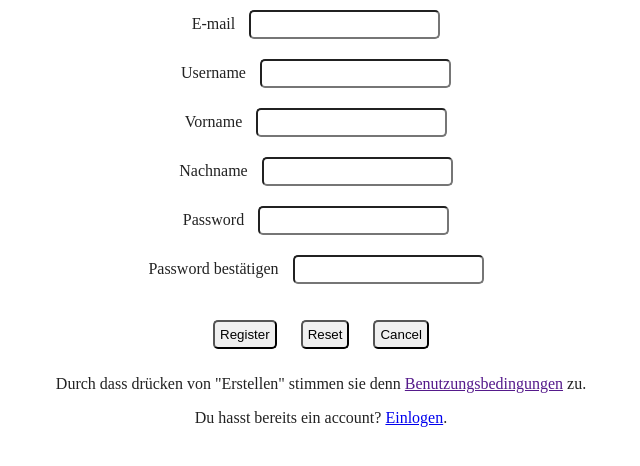
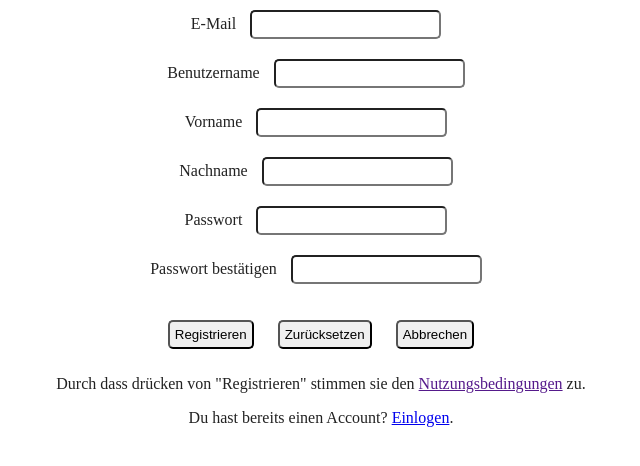
Before and after one commit to GYP-Info-LK-24-26/Stadtradeln, a PHP site: page /register.php in a window 1280 px wide. Shown: the top 466 px of the page, without its empty margins (319-959 px from the left). Run offline with PHP 8.4, Linux system fonts and the light colour scheme; a stand-in replaces the project's code that opens the database connection.

Commit message:
Update German prompts in register.php

```diff
--- a/register.php
+++ b/register.php
@@ -19,9 +19,9 @@ if($_SERVER["REQUEST_METHOD"] == "POST"){
     if(empty($submitted_values["username"])){
         $login_err = "Du musst einen Benutzernamen eingeben";
     }else if(empty($submitted_values["password"])){
-        $login_err = "Du musst eine Password eingeben";
+        $login_err = "Du musst ein Passwort eingeben";
     }else if(empty($submitted_values["email"])){
-        $login_err = "Du musst eine e-mail eingeben";
+        $login_err = "Du musst eine E-Mail eingeben";
     }else if(empty($submitted_values["first_name"])){
         $login_err = "Du musst einen Vornamen eingeben";
     }else if(empty($submitted_values["last_name"])){
@@ -31,7 +31,7 @@ if($_SERVER["REQUEST_METHOD"] == "POST"){
     if(empty($login_err)) {
         $emailCheck = SQLSelector::isEmailRegistered($submitted_values["email"]);
         if($emailCheck !== false){
-            $login_err = "Diese e-mail ist bereits registriert";
+            $login_err = "Diese E-Mail ist bereits registriert";
         }else if($login_err !== true){
             $login_err = $emailCheck;
         }
@@ -73,7 +73,7 @@ if($_SERVER["REQUEST_METHOD"] == "POST"){
             }
 
             if(password !== password_confirm){
-                document.getElementById("reg_err").innerHTML = 'Password und Password bestätigen müssen gleich sein';
+                document.getElementById("reg_err").innerHTML = 'Passwort und Passwortbestätigung müssen gleich sein';
                 return false;
             }
 
@@ -86,11 +86,11 @@ if($_SERVER["REQUEST_METHOD"] == "POST"){
 
         <form id="register_form" name="register" onsubmit="return validateForm()" method="post" required>
             <div class="form-group">
-                <label for="email" >E-mail</label>
+                <label for="email" >E-Mail</label>
                 <input type="email" name="email" id="email" class="form-control" value="" autocomplete="username">
             </div>
             <div class="form-group">
-                <label for="username">Username</label>
+                <label for="username">Benutzername</label>
                 <input type="text" id="username" name="username" class="form-control" value="" autocomplete="off">
             </div>
             <div class="form-group">
@@ -102,23 +102,23 @@ if($_SERVER["REQUEST_METHOD"] == "POST"){
                 <input type="text" id="last_name" name="last_name" class="form-control" value="" autocomplete="off">
             </div>
             <div class="form-group">
-                <label for="password">Password</label>
+                <label for="password">Passwort</label>
                 <input type="password" id="password" name="password" class="form-control" value="" autocomplete="new-password">
             </div>
             <div class="form-group">
-                <label for="password_confirm">Password bestätigen</label>
+                <label for="password_confirm">Passwort bestätigen</label>
                 <input type="password" id="password_confirm" name="confirm_password" class="form-control" value="" autocomplete="off">
             </div>
 
             <p id="reg_err"><?php echo  $login_err?></p>
 
             <div class="form-group">
-                <input type="submit" class="btn btn-primary" value="Register">
-                <input type="reset" class="btn btn-secondary ml-2" value="Reset">
-                <input type="button" onclick="window.location.href = '/'" class="btn btn-danger ml-3" value="Cancel">
+                <input type="submit" class="btn btn-primary" value="Registrieren">
+                <input type="reset" class="btn btn-secondary ml-2" value="Zurücksetzen">
+                <input type="button" onclick="window.location.href = '/'" class="btn btn-danger ml-3" value="Abbrechen">
             </div>
-            <p>Durch dass drücken von "Erstellen" stimmen sie denn <a href=<?php echo TosLink ?>> Benutzungsbedingungen</a> zu.</p>
-            <p>Du hasst bereits ein account? <a href=<?php echo LoginLink ?>>Einlogen</a>.</p>
+            <p>Durch dass drücken von "Registrieren" stimmen sie den <a href=<?php echo TosLink ?>> Nutzungsbedingungen</a> zu.</p>
+            <p>Du hast bereits einen Account? <a href=<?php echo LoginLink ?>>Einlogen</a>.</p>
             <!--<button onclick="validateForm()" type="button">Test</button>!-->
         </form>
 
```
